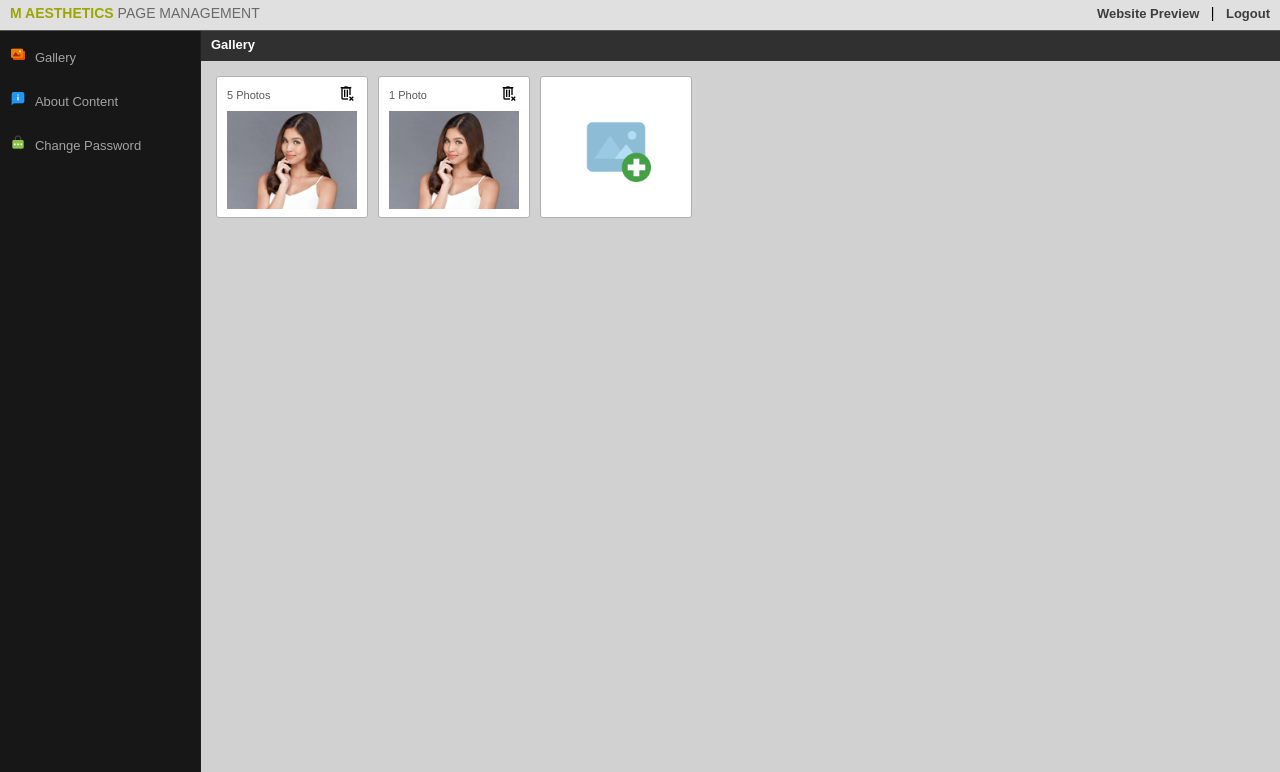
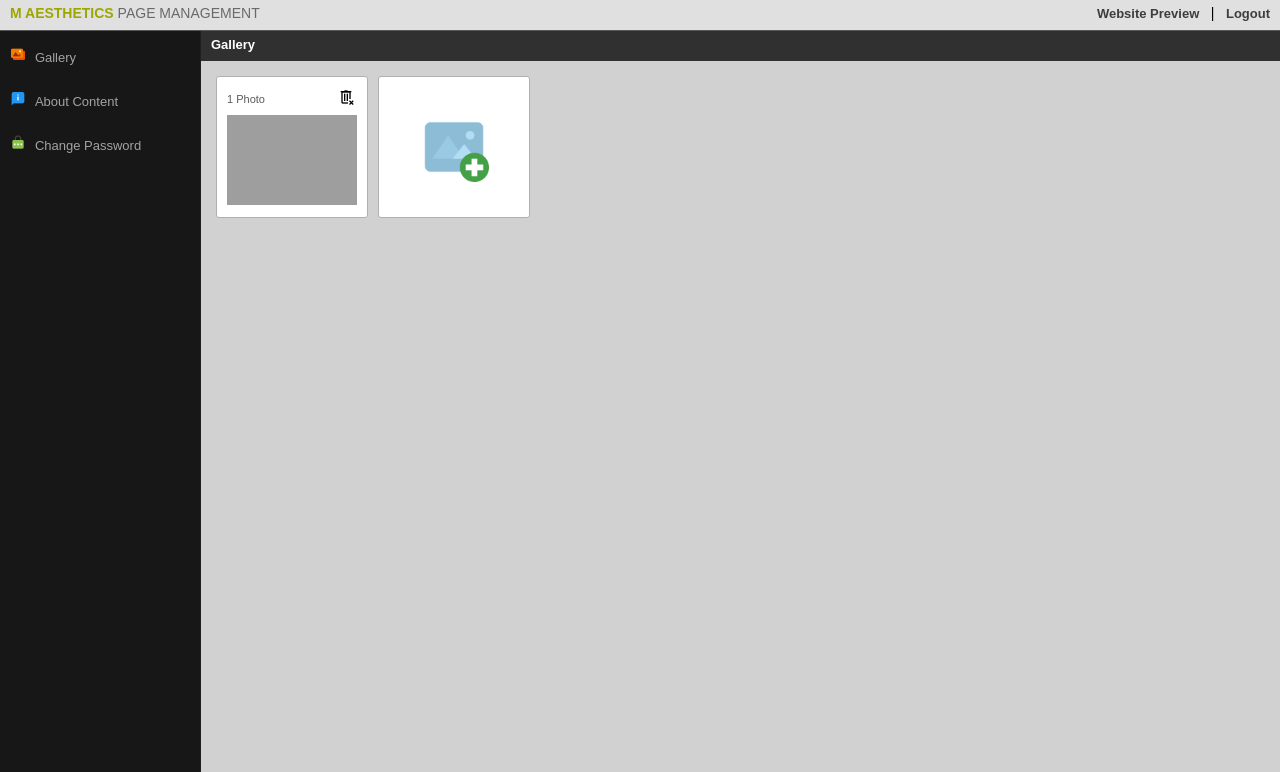
Before and after one commit to gnegamino/maesthetics, a PHP site: page /admin/gallery in a window 1280 px wide. Shown: the top 772 px of the page. Run offline with PHP 8.4, Linux system fonts and the light colour scheme; the visitor is signed in with stand-in values (Sample User, id 1); tables that the repository leaves empty or names only in its code hold one stand-in row (values such as "Sample post"); grey boxes are pictures that could not be loaded.

Commit message:
:star: Added major functionalities for upload gallery

```diff
--- a/admin/assets/css/styles.css
+++ b/admin/assets/css/styles.css
@@ -243,7 +243,6 @@ input[type="button"]:hover {
     background-color: #fff;
     border: solid 1px #b0b0b0;
     border-radius: 3px;
-    cursor: pointer;
     display: flex;
     align-items: center;
     justify-content: center;
@@ -252,6 +251,8 @@ input[type="button"]:hover {
 .thumbnail {
     flex: 1;
     width: 130px;
+    max-height: 90px;
+    cursor: pointer;
 }
 
 .thumbnail-label-count {
@@ -262,6 +263,7 @@ input[type="button"]:hover {
 .remove-icon {
     padding: 3px;
     border-radius: 3px;
+    cursor: pointer;
 }
 
 .remove-icon:hover {
@@ -357,6 +359,12 @@ input[type="button"]:hover {
     width: 300px;
 }
 
+.preview-holder {
+    max-height: 200px;
+    min-height: 200px;
+    overflow-y: scroll;
+}
+
 #thumbnails {
     height: 90px;
     width: 690px;
@@ -373,6 +381,10 @@ input[type="button"]:hover {
 
 .thumbnail-small:hover {
     background-color: #6e6e6e;
+}
+
+.thumbnail-holder {
+    height: 90px;
 }
 
 #close-gallery {
--- a/admin/config/database.php
+++ b/admin/config/database.php
@@ -3,6 +3,6 @@
 $dbConfig = [
     'host' => '127.0.0.1',
     'user' => 'root',
-    'password' => '123456',
+    'password' => '121586',
     'database' => 'm'
 ];
--- /dev/null
+++ b/admin/config/file.php
@@ -0,0 +1,5 @@
+<?php
+
+$fileConfig = [
+    'storage_path' => 'storage/'
+];
--- a/admin/system/helpers.php
+++ b/admin/system/helpers.php
@@ -1,6 +1,7 @@
 <?php
 
 require 'config/database.php';
+require 'config/file.php';
 
 function response($data)
 {
@@ -72,3 +73,24 @@ function authUser($password)
 
     return verifyHash($password, $data[0]['password']);
 }
+
+function generateNewFileName($length = 10)
+{
+    $characters = '0123456789abcdefghijklmnopqrstuvwxyzABCDEFGHIJKLMNOPQRSTUVWXYZ';
+    $charactersLength = strlen($characters);
+    $randomString = '';
+    for ($i = 0; $i < $length; $i++) {
+        $randomString .= $characters[rand(0, $charactersLength - 1)];
+    }
+
+    return $randomString.'_'.time();
+}
+
+function photoCountLabel($count)
+{
+    if ($count > 1) {
+        return $count." Photos";
+    }
+
+    return $count." Photo";
+}
--- a/admin/system/router.php
+++ b/admin/system/router.php
@@ -24,22 +24,22 @@ function routeRequest()
 
     if (isset($_GET['uri'])) {
         $request = $_GET['uri'];
-        foreach ($routes as $key => $value) {
-            if ($request == $value['url']) {
-                if ($value['validatePageSession']) {
-                    validatePageSession($value['url']);
+        foreach ($routes as $key => $routeValue) {
+            if ($request == $routeValue['url']) {
+                if ($routeValue['validatePageSession']) {
+                    validatePageSession($routeValue['url']);
                 }
-                if (!$value['wantsJson']) {
+                if (!$routeValue['wantsJson']) {
                     viewHeader();
                 }
 
-                if (auth() && $value['url'] == 'login') {
+                if (auth() && $routeValue['url'] == 'login') {
                     header("location: gallery");
                 } else {
-                    require $value['target'];
+                    require $routeValue['target'];
                 }
 
-                if (!$value['wantsJson']) {
+                if (!$routeValue['wantsJson']) {
                     viewFooter();
                 }
                 return;
--- a/admin/views/gallery.php
+++ b/admin/views/gallery.php
@@ -1,35 +1,40 @@
 <div id="menu-content">
     <div class="gallery">
-        <div class="gallery-item">
+
+        <?php
+            global $fileConfig;
+
+            $query = 'SELECT
+                        P.`id`,
+                        COUNT(P.`id`) AS `total`,
+                        P.`path`
+                    FROM `gallery` AS P
+                    LEFT JOIN `gallery` AS C ON C.`parent_id` = P.`id`
+                    GROUP BY P.`id`';
+            $data = getData($query);
+
+            foreach ($data as $key => $value) {
+        ?>
+
+        <div class="gallery-item" id="item_<?php echo $value['id']; ?>">
             <table>
                 <tr>
-                    <td align="left" class="thumbnail-label-count">5 Photos</td>
+                    <td align="left" class="thumbnail-label-count"><?php echo photoCountLabel($value['total']); ?></td>
                     <td align="right">
-                        <img src="/assets/images/icons8-delete-trash-16.png" class="remove-icon" title="Delete" id="delete_1">
+                        <img src="/assets/images/icons8-delete-trash-16.png" class="remove-icon" title="Delete" id="delete_<?php echo $value['id']; ?>">
                     </td>
                 </tr>
                 <tr>
-                    <td colspan="2">
-                        <img src="/assets/images/random.jpg" class="thumbnail">
+                    <td colspan="2" class="thumbnail-holder">
+                        <img src="/<?php echo $fileConfig['storage_path'].$value['path']; ?>" class="thumbnail" id="show_<?php echo $value['id']; ?>">
                     </td>
                 </tr>
             </table>
         </div>
-        <div class="gallery-item">
-            <table>
-                <tr>
-                    <td align="left" class="thumbnail-label-count">1 Photo</td>
-                    <td align="right">
-                        <img src="/assets/images/icons8-delete-trash-16.png" class="remove-icon" title="Delete" id="delete_2">
-                    </td>
-                </tr>
-                <tr>
-                    <td colspan="2">
-                        <img src="/assets/images/random.jpg" class="thumbnail">
-                    </td>
-                </tr>
-            </table>
-        </div>
+
+        <?php
+            }
+        ?>
         <div class="gallery-item-add">
             <img src="/assets/images/icons8-add-image-100.png">
         </div>
@@ -46,7 +51,7 @@
                 </td>
             </tr>
             <tr>
-                <td align="center" colspan="2">
+                <td align="center" colspan="2" class="preview-holder">
                     <img src="/assets/images/random.jpg" id="gallery-preview">
                 </td>
             </tr>
@@ -109,11 +114,12 @@
 
 <script type="text/javascript">
     $(function() {
-        $(".remove-icon").on("click", function(){
+        $(".gallery").on("click", ".remove-icon", function(){
             app.confirm("Are you sure do you want to delete these 5 photos?");
         });
 
-        $(".thumbnail").on("click", function(){
+        $(".gallery").on("click", ".thumbnail", function(){
+            $("#gallery-preview").attr("src", $(this).attr("src"));
             $("#photo-browser").css("visibility", "visible");
         });
 
@@ -126,6 +132,9 @@
         });
 
         $("#file-upload").on("change", function(){
+            if ($("#file-upload").val() == "") {
+                return;
+            }
             createAlbum();
         });
 
@@ -146,12 +155,32 @@
                 success: function(data){
                     if (data.message == "") {
                         app.alert("success", "Success!");
+                        generateAlbumElement(data.id, data.path);
                     } else {
                         app.alert("error", data.message);
                     }
                     app.loading(false);
+                    $("#file-upload").val('');
                 }
             });
         }
+
+        function generateAlbumElement(id, path) {
+            $('<div class="gallery-item">' +
+                '<table>' +
+                    '<tr>' +
+                        '<td align="left" class="thumbnail-label-count">1 Photo</td>' +
+                        '<td align="right">' +
+                            '<img src="/assets/images/icons8-delete-trash-16.png" class="remove-icon" title="Delete" id="delete_' + id + '">' +
+                        '</td>' +
+                    '</tr>' +
+                    '<tr>' +
+                        '<td colspan="2" class="thumbnail-holder">' +
+                            '<img src="' + path + '" class="thumbnail" id="show_' + id+ '" >' +
+                        '</td>' +
+                    '</tr>' +
+                '</table>' +
+            '</div>').insertBefore('.gallery-item-add');
+        }
     });
 </script>
```
Also changed, not shown: admin/backend/create-album.php (+26 -2 lines).
